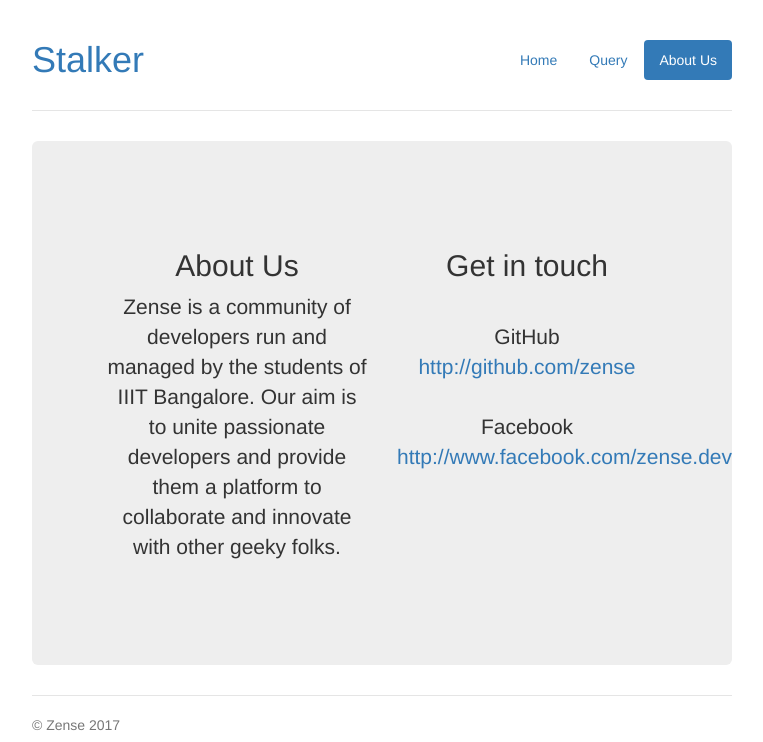
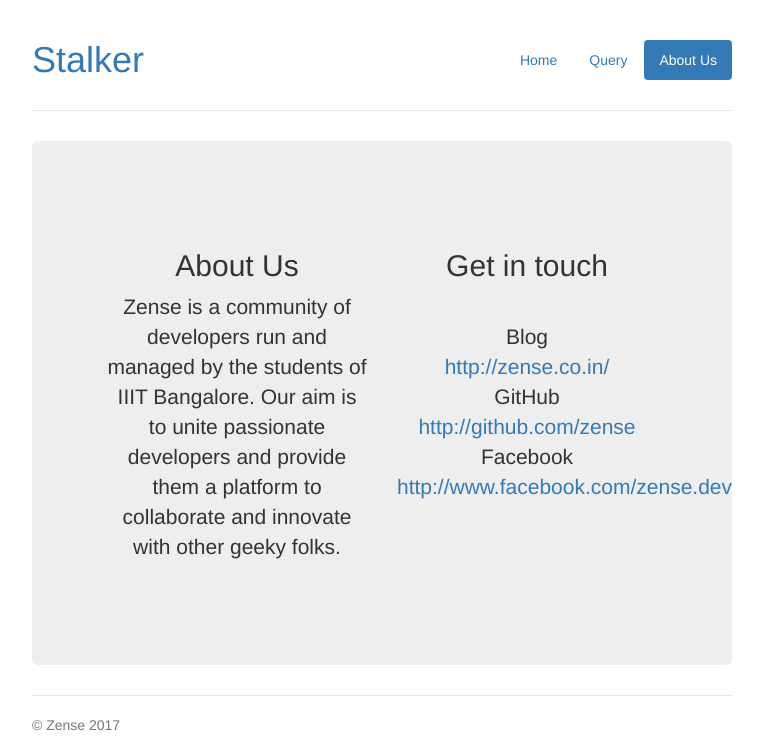
Before and after one commit to zense/stalkerGKSU, a Flask app: page /aboutus in a window 1280 px wide. Shown: the top 742 px of the page, without its empty margins (258-1021 px from the left). Run offline with Flask 2, Linux system fonts and the light colour scheme; some libraries are stand-ins or nearby versions.

Commit message:
fix encoding

```diff
--- a/get_nodes.py
+++ b/get_nodes.py
@@ -172,7 +172,6 @@ def scrape(username, main_list, checked_list, organisation):
     for j in primary.following_list:
         if j not in checked_list:
             checked_list.append(j)
-        print "hello"
         data = get_data(j,1) # getting data of the following of the following
         temp_user = user(j, [], [])
         for i in data:
@@ -206,7 +205,6 @@ def get_json(org):
                 dt["target"]=k[1::]
                 dt["value"]=10
                 d["links"].append(dt)
-
     string_json = json.dumps(d)
     f = open("./static/" + org + ".json", "w")
     f.write(string_json)
@@ -234,7 +232,7 @@ def make_html(fullpath, table):
 def creating_objs(main_list, org):
     items = []
     for i in main_list:
-        items.append(Item(i[1],i[0],"https://github.com"+i[0]))
+        items.append(Item(i[1].encode('ascii', 'ignore'),i[0].encode('ascii', 'ignore'),"https://github.com"+i[0].encode('ascii', 'ignore')))
     table = ItemTable(items)
     filename = org + ".html"
     fullpath = os.path.join(os.getcwd(), "templates", filename)
--- a/templates/aboutUs.html
+++ b/templates/aboutUs.html
@@ -33,7 +33,8 @@
             <h2>Get in touch</h2>
             <p>
               <br>
-              GitHub <a target = "blank" href = "http://github.com/zense">http://github.com/zense</a> <br><br>
+              Blog <br><a target = "blank" href = "http://zense.co.in/">http://zense.co.in/</a><br>
+              GitHub <a target = "blank" href = "http://github.com/zense">http://github.com/zense</a><br>
               Facebook <a target = "blank" href = "http://www.facebook.com/zense.dev">http://www.facebook.com/zense.dev</a> <br>
             </p>
           </div>
```
